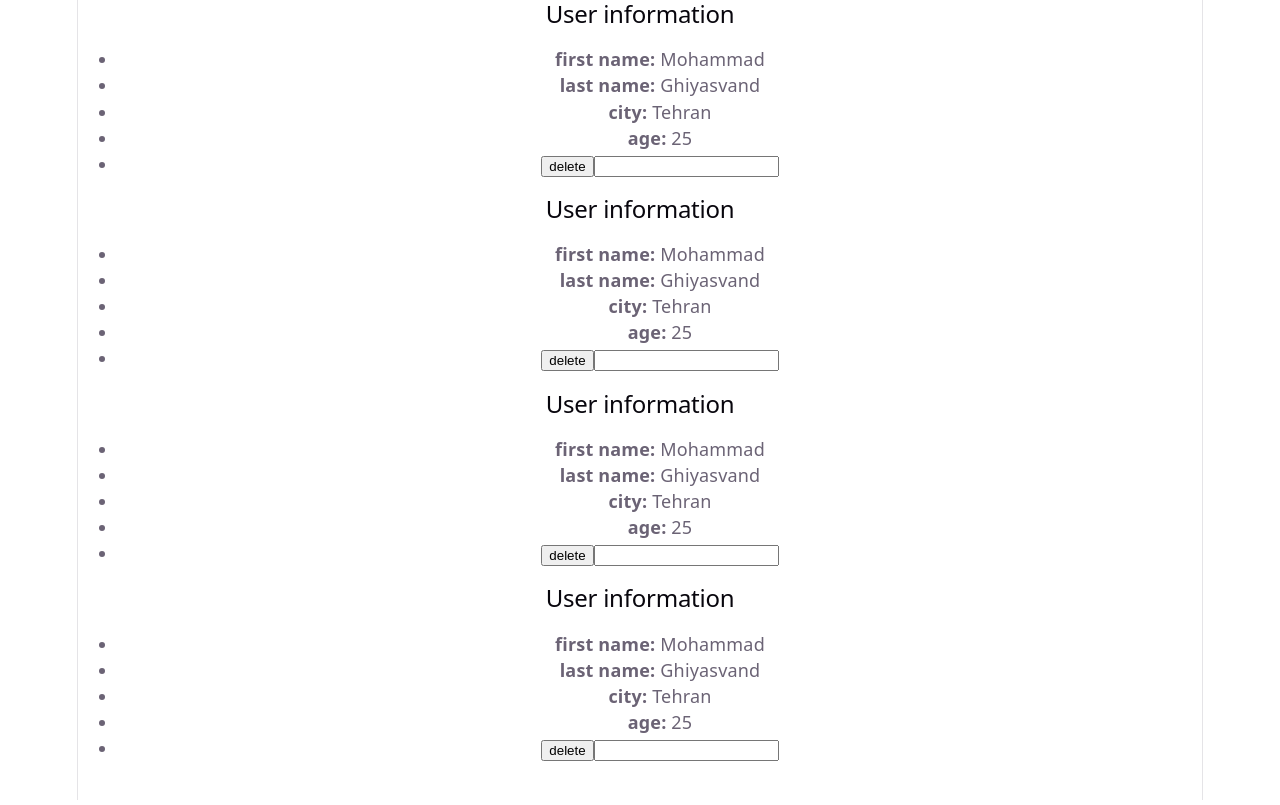
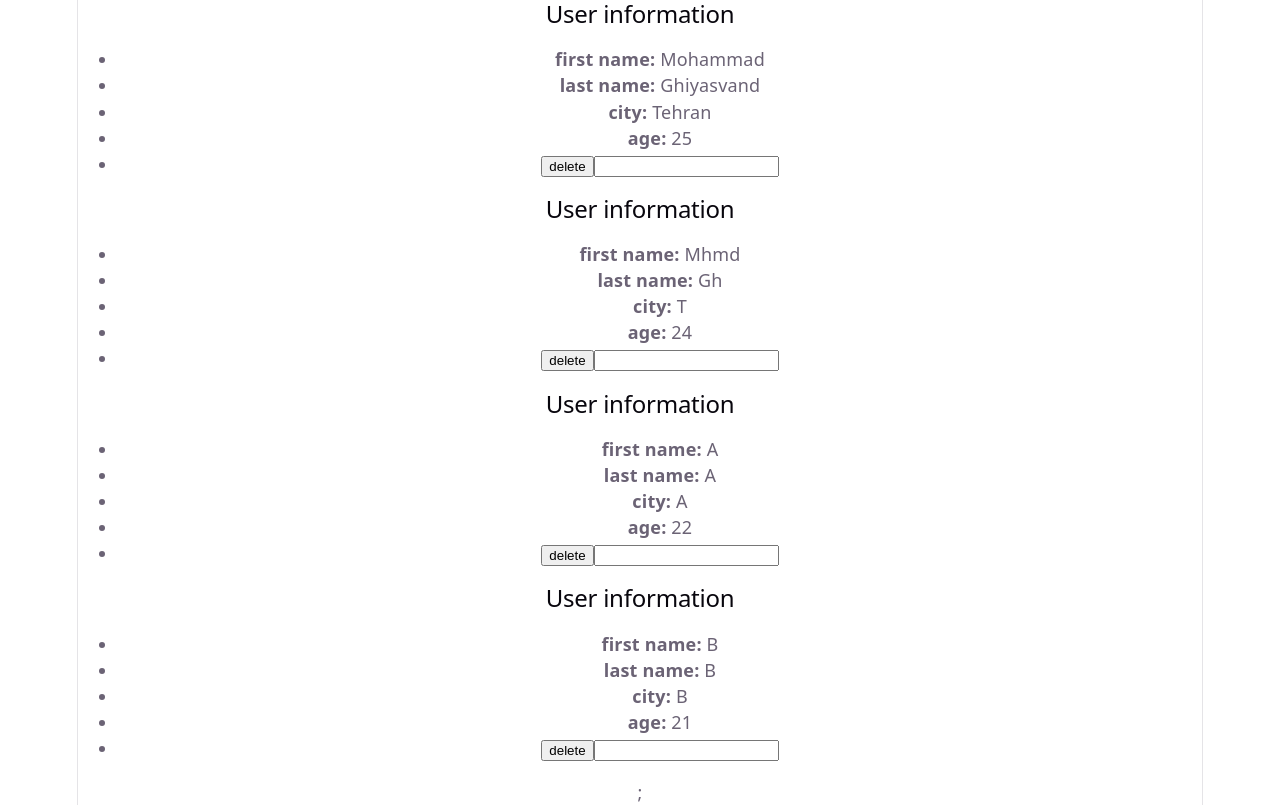
Before and after one commit to MohammadGh-it/reactTraining, a React (Vite) app: page / in a window 1280 px wide. Built offline with nearby package versions, Linux system fonts and the light colour scheme.

Commit message:
map eventHandle delete train

```diff
--- a/src/App.jsx
+++ b/src/App.jsx
@@ -5,23 +5,27 @@
 import './App.css'
 import { Fragment } from 'react';
 import User from './User.jsx';
+import { useState } from 'react';
 
-
-
+  const initialUsers = [
+  {Fname:"Mohammad" , Lname:"Ghiyasvand" , City:"Tehran" , Age:25},
+  {Fname:"Mhmd" , Lname:"Gh" , City:"T" , Age:24},
+  {Fname:"A" , Lname:"A" , City:"A" , Age:22},
+  {Fname:"B" , Lname:"B" , City:"B" , Age:21},
+];
 
 const App = ()=>{
-  const users = [
-  {Fname:"Mohammad" , Lname:"Ghiyasvand" , City:"Tehran" , Age:25},
-  {Fname:"Mohammad" , Lname:"Ghiyasvand" , City:"Tehran" , Age:25},
-  {Fname:"Mohammad" , Lname:"Ghiyasvand" , City:"Tehran" , Age:25},
-  {Fname:"Mohammad" , Lname:"Ghiyasvand" , City:"Tehran" , Age:25},
-];
+  const [users , setUsers] = useState(initialUsers);
+  const myBotton = (name) => {
+    const newUsers = users.filter((myuser) => myuser.Fname !== name);
+    setUsers(newUsers);
+  };
 
   return (
   <>
     {users.map((myuser)=>(
-      <User key={myuser.name} Fname={myuser.Fname} Lname={myuser.Lname} City={myuser.City} Age={myuser.Age}/>
-    ))}
+      <User key={myuser.Fname} {...myuser} myBotton = {() => myBotton(myuser.Fname)} />
+    ))};
   </>
 
   );
--- a/src/User.jsx
+++ b/src/User.jsx
@@ -1,8 +1,4 @@
-const User = ({Fname, Lname, City, Age}) => {
-    const myBotton = (e, value)=>{
-        console.log("clicked on deleted");
-        console.log(e,value);
-    };
+const User = ({Fname, Lname, City, Age , myBotton}) => {
     const myInput = (e,value)=>{
         console.log(e.target.value);
     };
@@ -23,7 +19,7 @@ const User = ({Fname, Lname, City, Age}) => {
                     <strong>age:</strong> {Age}
                 </li>
                 <li>
-                    <button onClick={(e)=>{myBotton(e,"test")}}>delete</button>
+                    <button onClick={myBotton}>delete</button>
                     <input type="text" onChange={myInput} />
                 </li>
             </ul>
```
